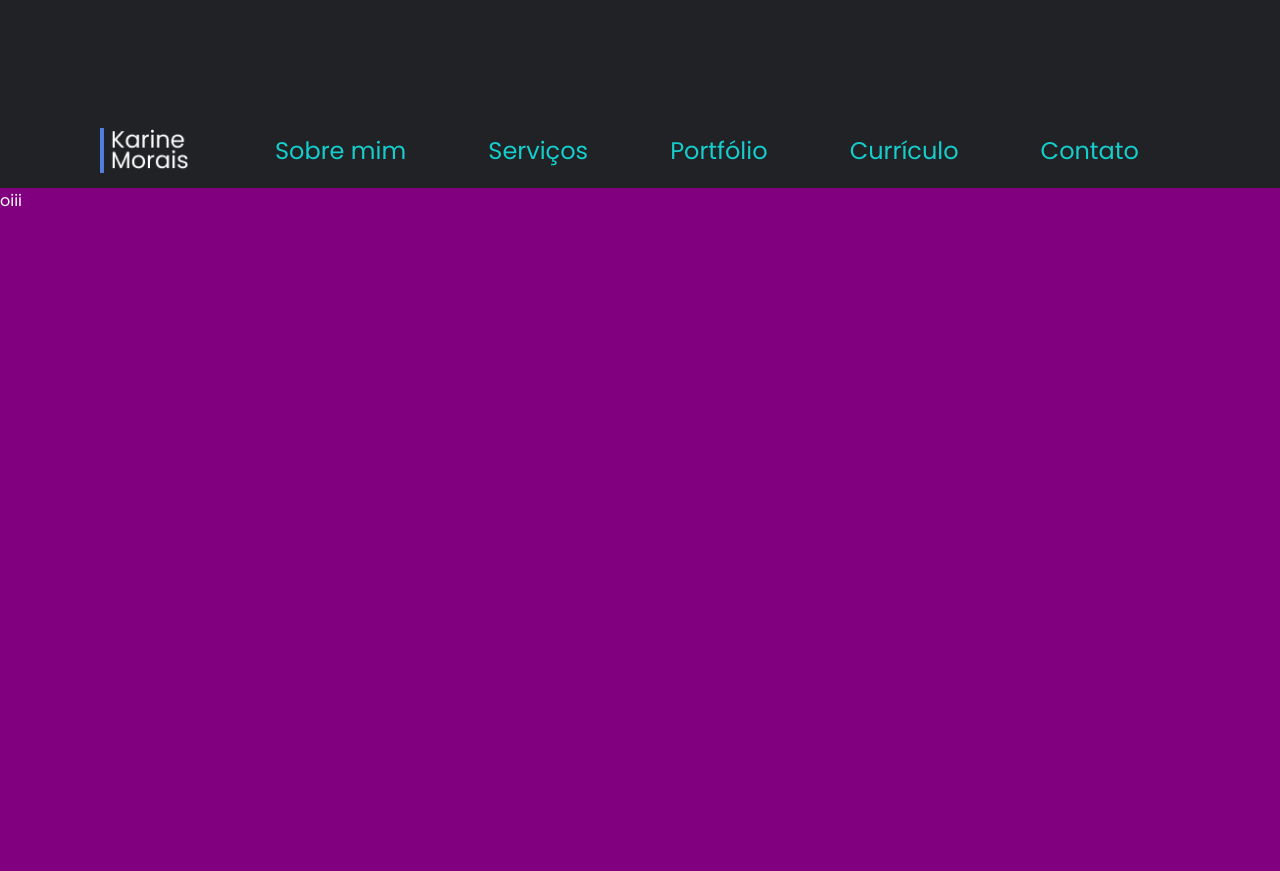
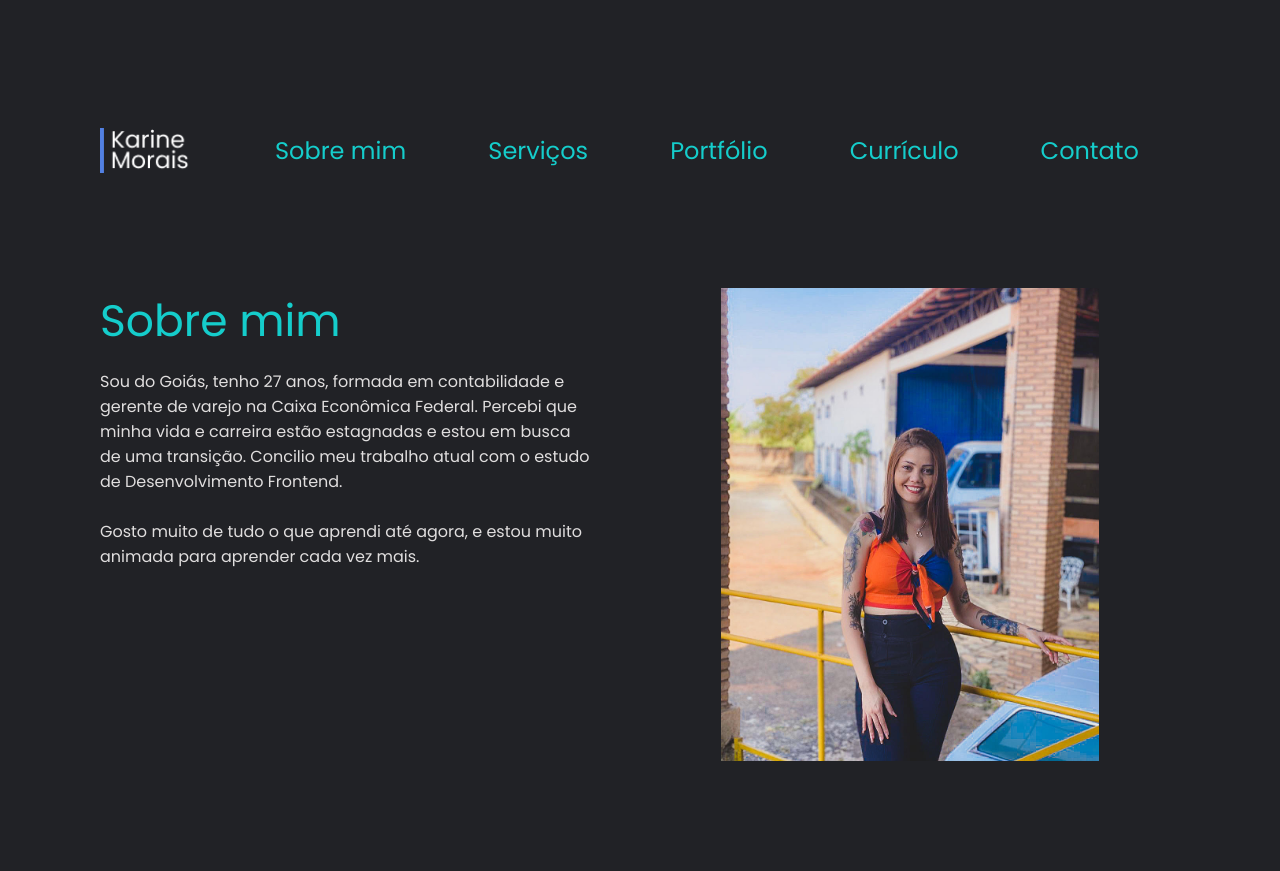
Before and after one commit to KarineMoraiss/Portf-lio, a plain HTML site: page index.html in a window 1280 px wide. Shown: the part 612-1483 px from the top of the page. Drawn offline with nearby package versions, Linux system fonts and the light colour scheme.

Commit message:
Sobre mim

```diff
--- a/index.html
+++ b/index.html
@@ -13,7 +13,7 @@
         <div class="container">
             <img src="assets/logo.png" alt="logo">
             <h2>Hello,</h2>
-            <h1>I am Karine Morais</h1>
+            <h1 class="title-green">I am Karine Morais</h1>
             <p>Sou desenvolvedora frontend buscando uma oportunidade para a minha primeira experiência na área. Tenho dedicado algumas horas todos os dias para estudar e me aperfeiçoar nesse novo mundo da programação.</p>
             <button>Entre em contato</button>
         </div>
@@ -28,7 +28,15 @@
             <a href="#"><i data-feather="send"></i>Contato</a>
         </ul>
     </nav>
-    <section>oiii</section>
+    <section class="about-me">
+        <div class="container">
+            <h1 class="title-green">Sobre mim</h1>
+            <p>Sou do Goiás, tenho 27 anos, formada em contabilidade e gerente de varejo na Caixa Econômica Federal. Percebi que minha vida e carreira estão estagnadas e estou em busca de uma transição. Concilio meu trabalho atual com o estudo de Desenvolvimento Frontend. <br/><br/> Gosto muito de tudo o que aprendi até agora, e estou muito animada para aprender cada vez mais. </p>
+        </div>
+        <div class="img-container">
+            <img src="assets/profile.jpg" alt="Karine Morais">
+        </div>
+    </section>
 
     <script>
         feather.replace()
--- a/style.css
+++ b/style.css
@@ -49,6 +49,14 @@ button {
     font-size: 18px;
 }
 
+.title-purple {
+    color: var(--purple);
+}
+
+.title-green {
+    color: var(--green);
+}
+
 header {
     height: calc(100vh - 75px);
     display: flex;
@@ -63,10 +71,6 @@ header .container {
 
 header .container img {
     display: none;
-}
-
-header .container h1 {
-    color: var(--green);
 }
 
 header .container button {
@@ -104,9 +108,23 @@ nav ul a svg {
     display: none;
 }
 
-section {
-    height: 1500px;
-    background: purple;
+.about-me {
+    display: flex;
+    padding: 100px;
+}
+
+.about-me .container {
+    width: 50%;
+    padding-right: 50px;
+}
+
+.about-me .img-container {
+    width: 50%;
+    text-align: center;
+}
+
+.about-me .img-container img {
+    width: 70%;
 }
 
 @media (max-width: 1000px) {
```
Also changed, not shown: assets/profile.jpg (added).
